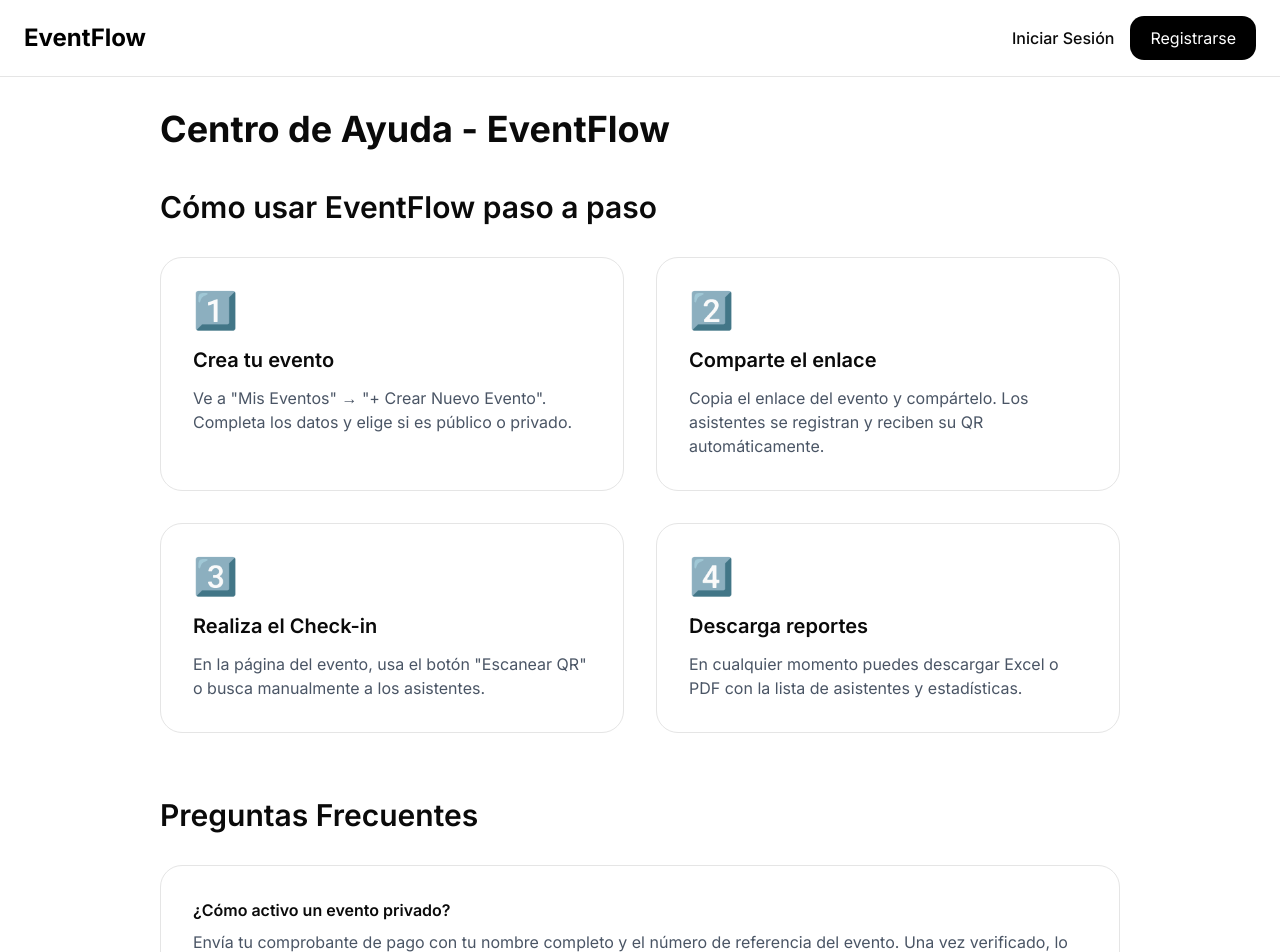
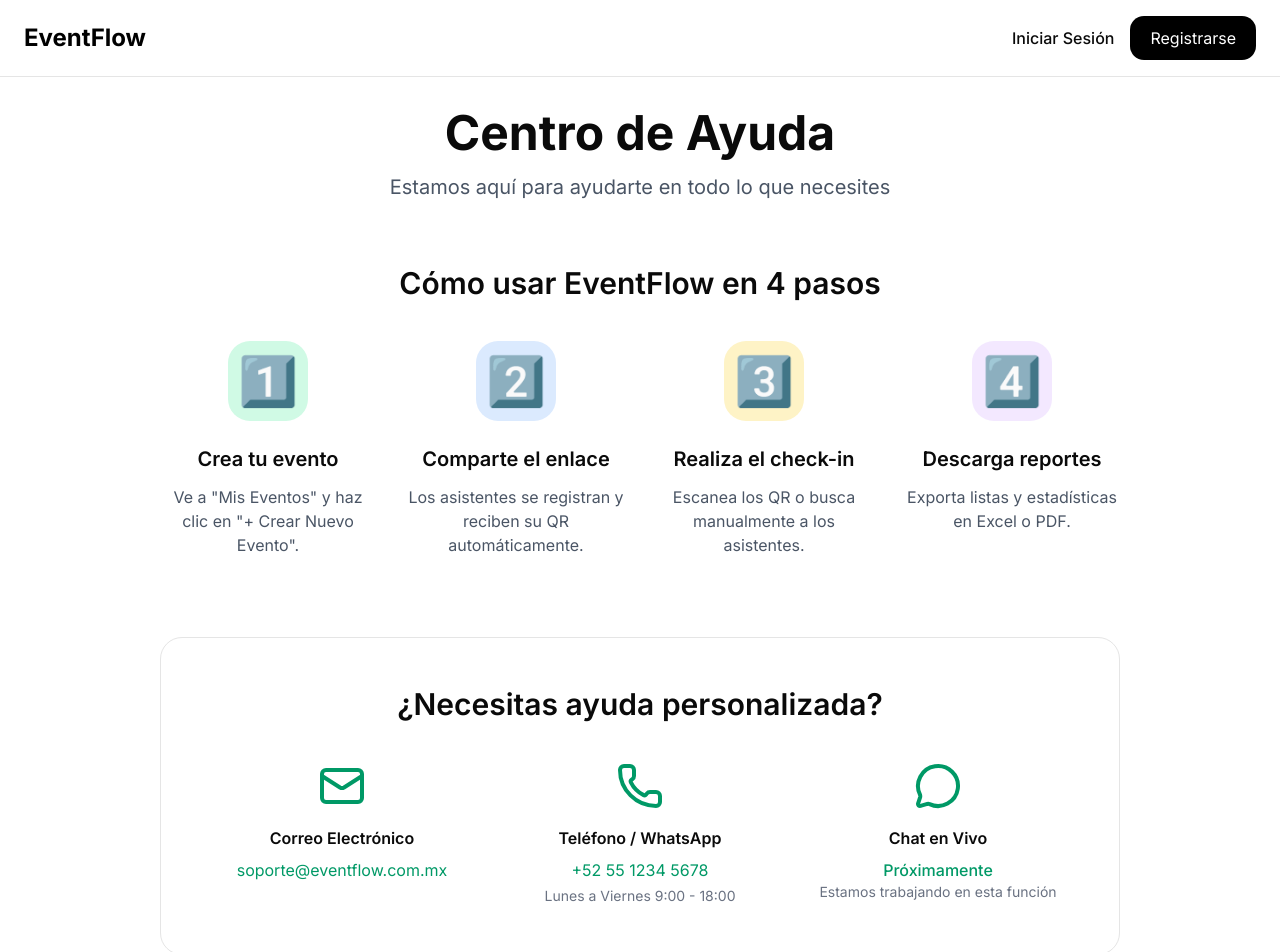
Before and after one commit to gzlcg23/eventflow, a Next.js app: page /ayuda in a window 1280 px wide. Shown: the top 952 px of the page. Built offline with nearby package versions, Linux system fonts and the light colour scheme; no server answers.

Commit message:
fix: página de ayuda ajuste

```diff
--- a/app/ayuda/page.tsx
+++ b/app/ayuda/page.tsx
@@ -1,65 +1,79 @@
 // app/ayuda/page.tsx
-import { ArrowRight, Users, QrCode, Calendar, Download, ShieldCheck } from "lucide-react";
+import { ArrowRight, Mail, Phone, MessageCircle, Calendar, Users, QrCode, Download } from "lucide-react";
 import Link from "next/link";
 
 export default function AyudaPage() {
   return (
-    <div className="max-w-5xl mx-auto p-8">
-      <h1 className="text-4xl font-bold mb-10">Centro de Ayuda - EventFlow</h1>
-
-      <div className="space-y-16">
-        {/* Paso a paso */}
-        <div>
-          <h2 className="text-3xl font-semibold mb-8">Cómo usar EventFlow paso a paso</h2>
-          <div className="grid md:grid-cols-2 gap-8">
-            <div className="bg-white border rounded-3xl p-8">
-              <div className="text-4xl mb-4">1️⃣</div>
-              <h3 className="font-semibold text-xl mb-3">Crea tu evento</h3>
-              <p className="text-gray-600">Ve a "Mis Eventos" → "+ Crear Nuevo Evento". Completa los datos y elige si es público o privado.</p>
+    <div className="max-w-5xl mx-auto p-8 pb-20">
+      <div className="text-center mb-16">
+        <h1 className="text-5xl font-bold mb-4">Centro de Ayuda</h1>
+        <p className="text-xl text-gray-600">Estamos aquí para ayudarte en todo lo que necesites</p>
       </div>
 
-            <div className="bg-white border rounded-3xl p-8">
-              <div className="text-4xl mb-4">2️⃣</div>
+      {/* Guía Rápida */}
+      <div className="mb-20">
+        <h2 className="text-3xl font-semibold mb-10 text-center">Cómo usar EventFlow en 4 pasos</h2>
+        <div className="grid md:grid-cols-4 gap-8">
+          <div className="text-center">
+            <div className="mx-auto w-20 h-20 bg-emerald-100 rounded-3xl flex items-center justify-center text-5xl mb-6">1️⃣</div>
+            <h3 className="font-semibold text-xl mb-3">Crea tu evento</h3>
+            <p className="text-gray-600">Ve a "Mis Eventos" y haz clic en "+ Crear Nuevo Evento".</p>
+          </div>
+          <div className="text-center">
+            <div className="mx-auto w-20 h-20 bg-blue-100 rounded-3xl flex items-center justify-center text-5xl mb-6">2️⃣</div>
             <h3 className="font-semibold text-xl mb-3">Comparte el enlace</h3>
-              <p className="text-gray-600">Copia el enlace del evento y compártelo. Los asistentes se registran y reciben su QR automáticamente.</p>
+            <p className="text-gray-600">Los asistentes se registran y reciben su QR automáticamente.</p>
           </div>
-
-            <div className="bg-white border rounded-3xl p-8">
-              <div className="text-4xl mb-4">3️⃣</div>
-              <h3 className="font-semibold text-xl mb-3">Realiza el Check-in</h3>
-              <p className="text-gray-600">En la página del evento, usa el botón "Escanear QR" o busca manualmente a los asistentes.</p>
+          <div className="text-center">
+            <div className="mx-auto w-20 h-20 bg-amber-100 rounded-3xl flex items-center justify-center text-5xl mb-6">3️⃣</div>
+            <h3 className="font-semibold text-xl mb-3">Realiza el check-in</h3>
+            <p className="text-gray-600">Escanea los QR o busca manualmente a los asistentes.</p>
           </div>
-
-            <div className="bg-white border rounded-3xl p-8">
-              <div className="text-4xl mb-4">4️⃣</div>
+          <div className="text-center">
+            <div className="mx-auto w-20 h-20 bg-purple-100 rounded-3xl flex items-center justify-center text-5xl mb-6">4️⃣</div>
             <h3 className="font-semibold text-xl mb-3">Descarga reportes</h3>
-              <p className="text-gray-600">En cualquier momento puedes descargar Excel o PDF con la lista de asistentes y estadísticas.</p>
+            <p className="text-gray-600">Exporta listas y estadísticas en Excel o PDF.</p>
           </div>
         </div>
       </div>
 
-        {/* Preguntas frecuentes */}
-        <div>
-          <h2 className="text-3xl font-semibold mb-8">Preguntas Frecuentes</h2>
-          <div className="space-y-6">
-            <div className="bg-white border rounded-3xl p-8">
-              <h3 className="font-semibold mb-2">¿Cómo activo un evento privado?</h3>
-              <p className="text-gray-600">Envía tu comprobante de pago con tu nombre completo y el número de referencia del evento. Una vez verificado, lo activaremos.</p>
+      {/* Contacto */}
+      <div className="bg-white border rounded-3xl p-12">
+        <h2 className="text-3xl font-semibold text-center mb-10">¿Necesitas ayuda personalizada?</h2>
+
+        <div className="grid md:grid-cols-3 gap-8">
+          <div className="text-center">
+            <Mail className="w-12 h-12 mx-auto text-emerald-600 mb-4" />
+            <h3 className="font-semibold mb-2">Correo Electrónico</h3>
+            <a href="mailto:soporte@eventflow.com.mx" className="text-emerald-600 hover:underline">
+              soporte@eventflow.com.mx
+            </a>
           </div>
-            <div className="bg-white border rounded-3xl p-8">
-              <h3 className="font-semibold mb-2">¿Cuántos eventos puedo crear?</h3>
-              <p className="text-gray-600">Por ahora tienes un límite de 5 eventos.</p>
+
+          <div className="text-center">
+            <Phone className="w-12 h-12 mx-auto text-emerald-600 mb-4" />
+            <h3 className="font-semibold mb-2">Teléfono / WhatsApp</h3>
+            <a href="https://wa.me/525512345678" target="_blank" className="text-emerald-600 hover:underline">
+              +52 55 1234 5678
+            </a>
+            <p className="text-sm text-gray-500 mt-1">Lunes a Viernes 9:00 - 18:00</p>
+          </div>
+
+          <div className="text-center">
+            <MessageCircle className="w-12 h-12 mx-auto text-emerald-600 mb-4" />
+            <h3 className="font-semibold mb-2">Chat en Vivo</h3>
+            <p className="text-emerald-600 font-medium">Próximamente</p>
+            <p className="text-sm text-gray-500">Estamos trabajando en esta función</p>
           </div>
         </div>
       </div>
 
-        <div className="text-center pt-8">
+      <div className="text-center mt-12">
         <Link href="/eventos" className="inline-flex items-center gap-3 bg-black text-white px-10 py-4 rounded-2xl text-lg font-medium hover:bg-gray-800">
           Ir a Mis Eventos
           <ArrowRight size={24} />
         </Link>
       </div>
     </div>
-    </div>
   );
 }
```
Lines whose indentation alone changed are shown as unchanged.
